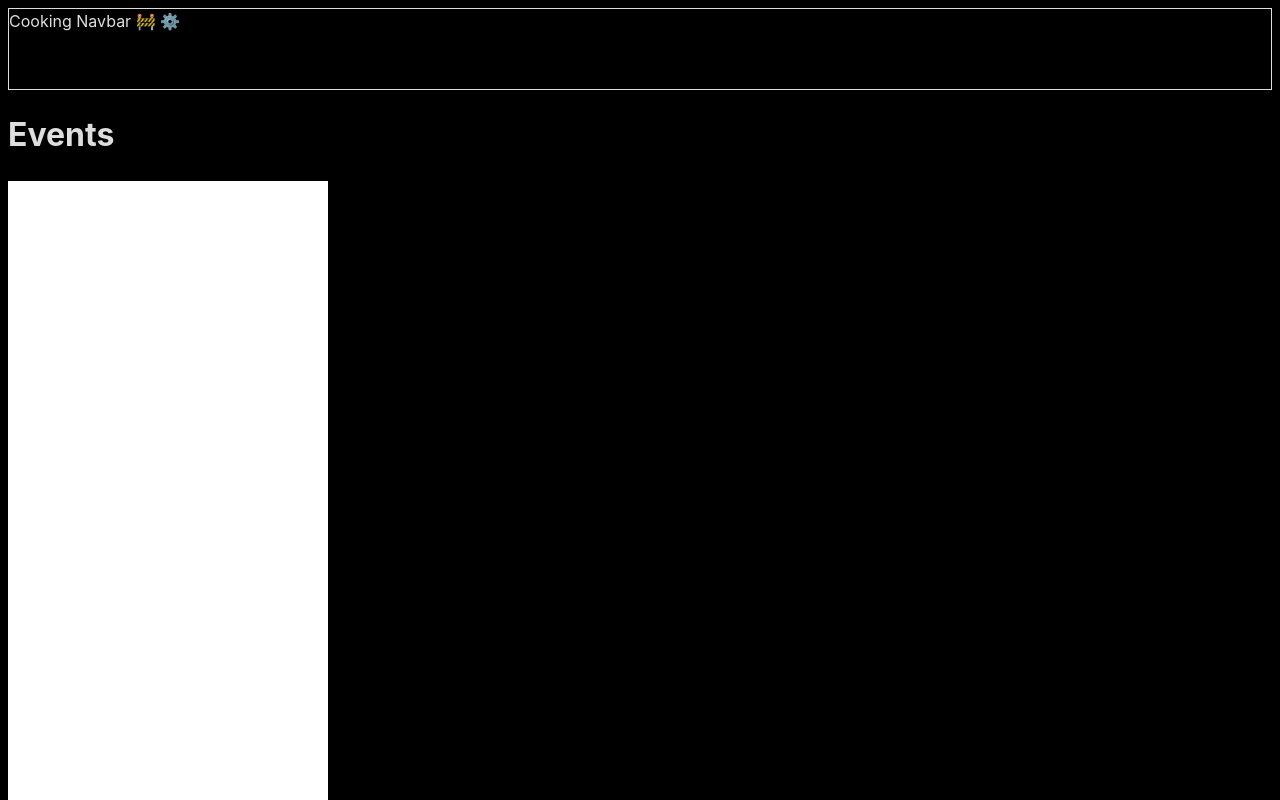
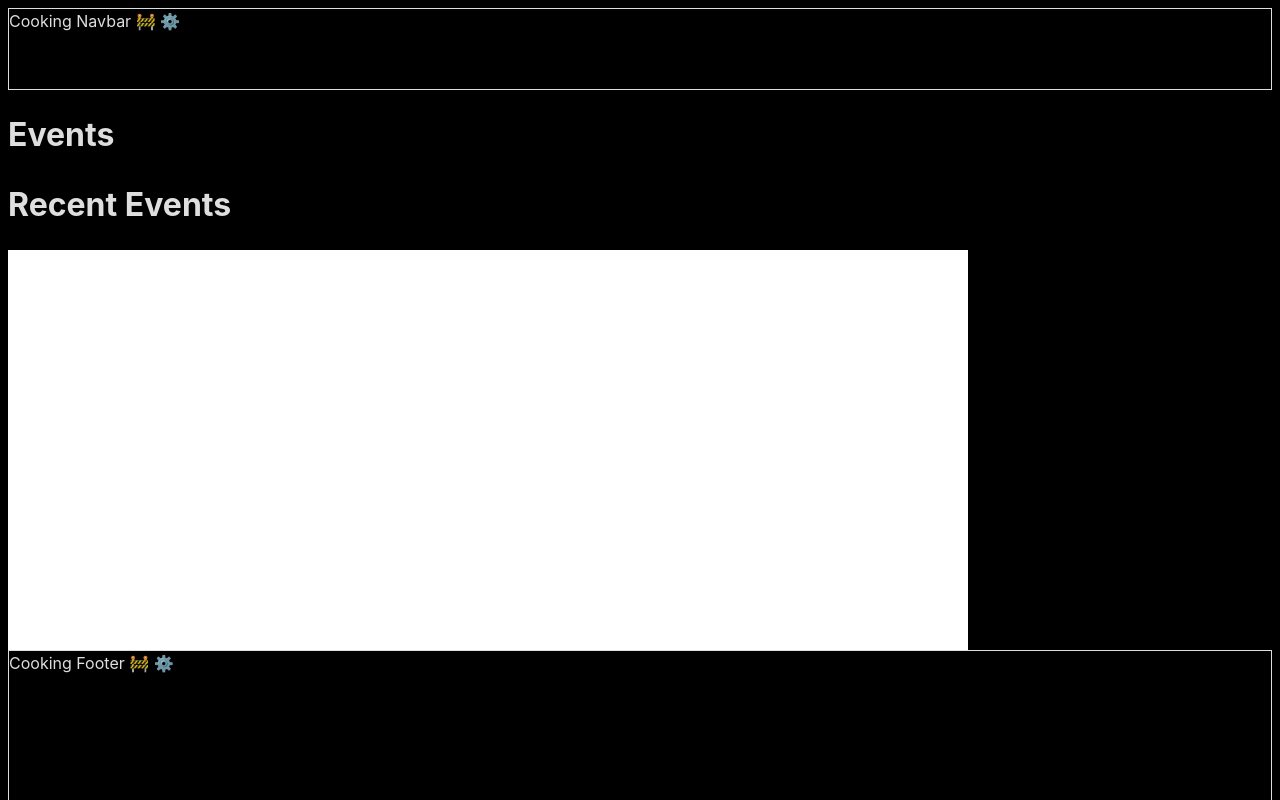
Before and after one commit to Codesandmore/PIE_2024, a React (Vite) app: page /events in a window 1280 px wide. Shown: the top 800 px of the page. Built offline with nearby package versions, Linux system fonts and the light colour scheme.

Commit message:
recentEvents

```diff
--- a/pages/Events/recentEvents.jsx
+++ b/pages/Events/recentEvents.jsx
@@ -4,7 +4,12 @@ import { recentEvents } from "../../Data/recentEvents";
 const RecentEvents = () => {
   const generateCards = () => recentEvents.map((item) => <Card />);
 
-  return <>{generateCards()}</>;
+  return (
+    <>
+      <h1>Recent Events</h1>
+      <div style={{ display: "flex" }}>{generateCards()}</div>
+    </>
+  );
 };
 
 export default RecentEvents;
```
